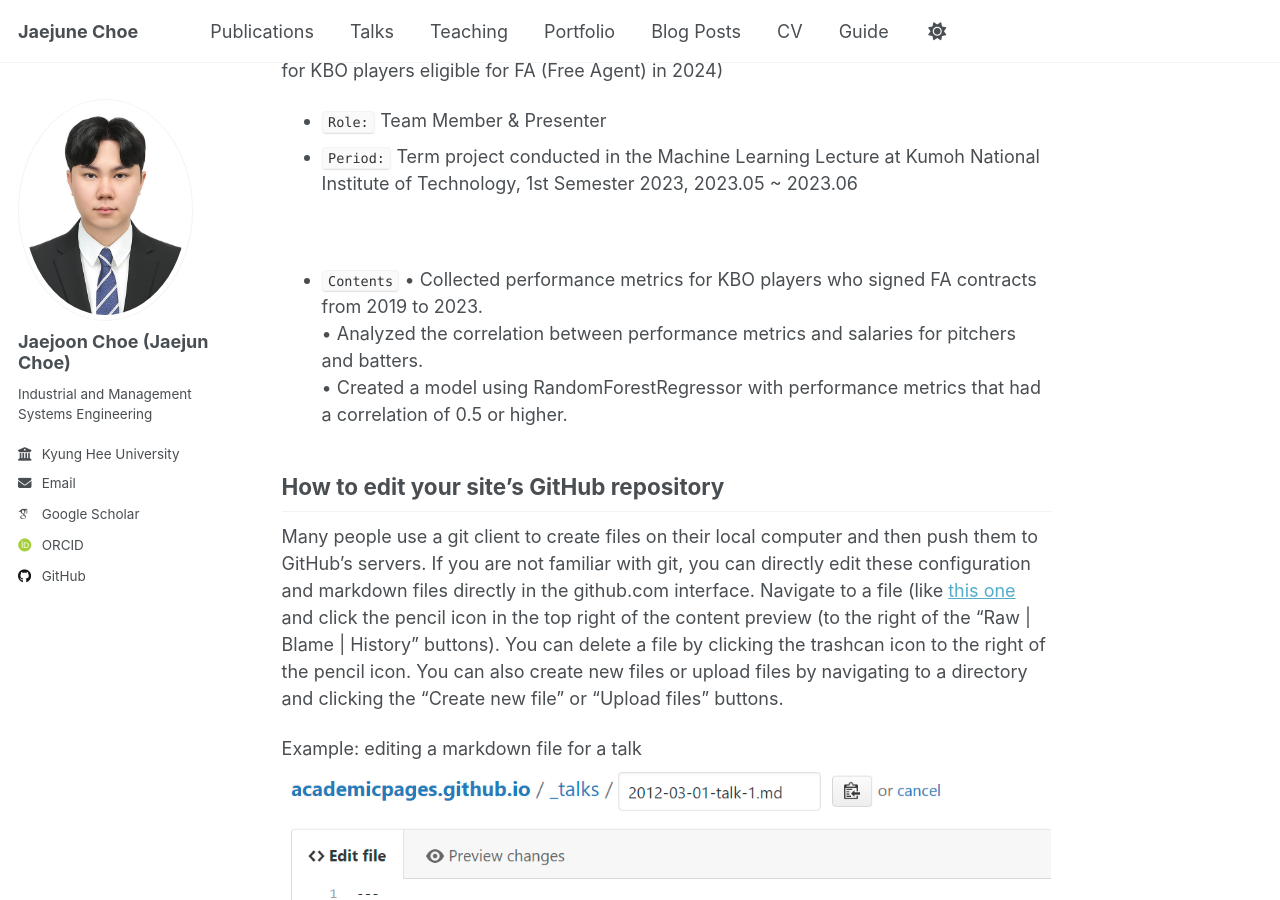
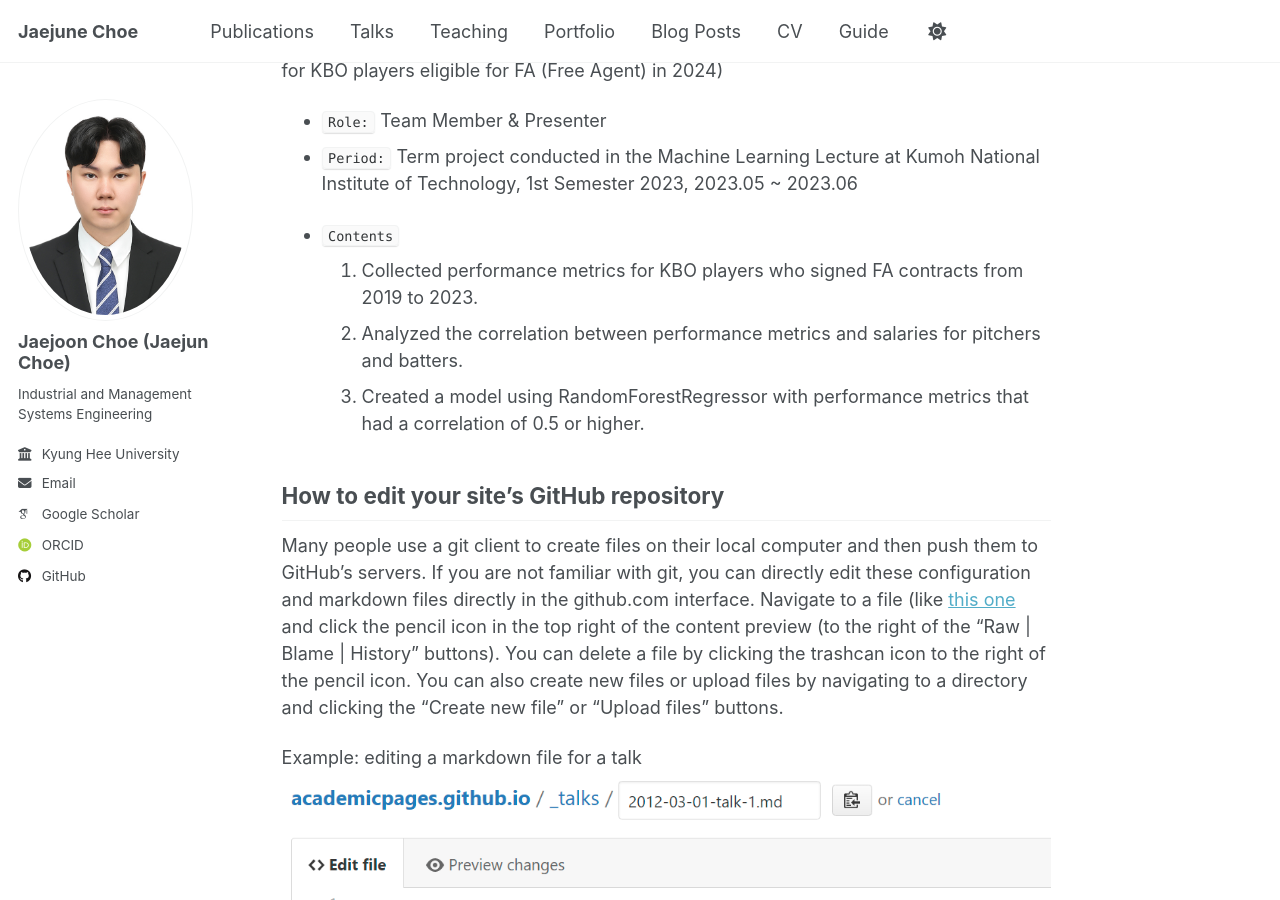
Before and after one commit to jaejunchoe/jaejunchoe.github.io, a Jekyll site: the page built from _pages/about.md, in a window 1280 px wide and 900 px high, scrolled down 1667 px. Built offline with Jekyll 4.4.1, drawn with Linux system fonts in a browser that asks for light colours; some web fonts are replaced; part of the change alters nothing that is shown.

Commit message:
initial commit

```diff
--- a/_pages/about.md
+++ b/_pages/about.md
@@ -62,12 +62,10 @@ Project Lists & Experiences
 - `Role:` Team Member & Presenter
 - `Period:` Term project conducted in the Machine Learning Lecture at Kumoh National Institute of Technology, 1st Semester 2023, 2023.05 ~ 2023.06
 
-<br/>
-
-- `Contents`
-• Collected performance metrics for KBO players who signed FA contracts from 2019 to 2023. <br/>
-• Analyzed the correlation between performance metrics and salaries for pitchers and batters. <br/>
-• Created a model using RandomForestRegressor with performance metrics that had a correlation of 0.5 or higher.
+- `Contents` <br/>
+1. Collected performance metrics for KBO players who signed FA contracts from 2019 to 2023. <br/>
+1. Analyzed the correlation between performance metrics and salaries for pitchers and batters. <br/>
+1. Created a model using RandomForestRegressor with performance metrics that had a correlation of 0.5 or higher.
 
 
 
```
